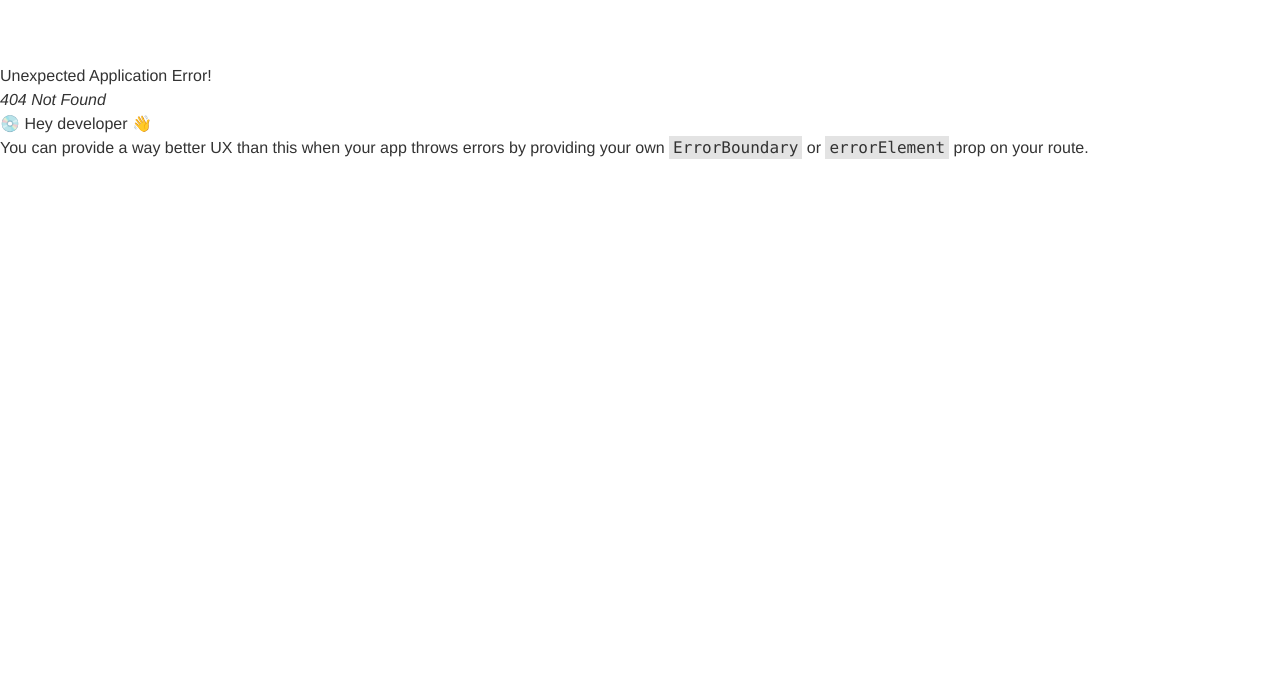
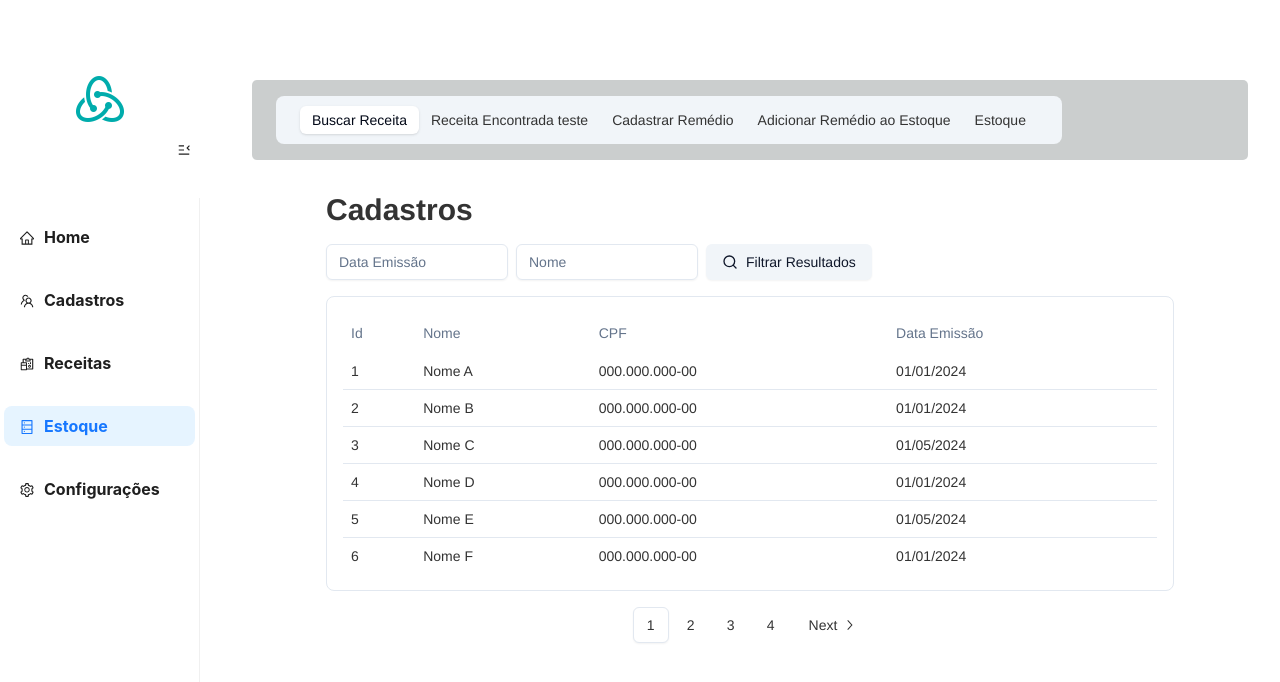
Before and after one commit to efarma-tcc/teste, a React (Vite) app: page /estoque in a window 1280 px wide. Before the commit this address had no page. Shown: the top 682 px of the page. Built offline with nearby package versions, Linux system fonts and the light colour scheme.

Commit message:
Começando tela Estoque

```diff
--- a/src/Components/Menu-list/index.jsx
+++ b/src/Components/Menu-list/index.jsx
@@ -34,7 +34,7 @@ export default function MenuList() {
         <Link to="/receitas">Receitas</Link>
       </MenuItem>
       <MenuItem key="estoque" icon={<DatabaseOutlined />}>
-        Estoque
+      <Link to="/estoque">Estoque</Link>
       </MenuItem>
       <MenuItem key="configuracoes" icon={<SettingOutlined />}>
         Configurações
--- /dev/null
+++ b/src/Components/VerificacaoItensReceitaEstoque/index.jsx
@@ -0,0 +1,7 @@
+export default function VerificacaoItensReceitaEstoque(){
+    return (
+        <div>
+            <h1>VERIFICAÇÃO</h1>
+        </div>
+    )
+}
--- /dev/null
+++ b/src/Components/data/lista-itens-receita-estoque.jsx
@@ -0,0 +1,12 @@
+export async function getItensReceitaEstoque(){
+
+    let cadastros = [
+        {id: '1', name: 'Medicamento A', dosagem: '5ml' ,qtd:'5' },
+        {id: '2', name: 'Medicamento B', dosagem: '10g', qtd:'2' },
+        {id: '3', name: 'Medicamento C', dosagem: 'x', qtd:'1' },
+        {id: '4', name: 'Medicamento D', dosagem: 'y', qtd:'0' },
+        {id: '5', name: 'Medicamento E', dosagem: 'z', qtd:'0' },
+    ]
+
+    return cadastros
+}
--- /dev/null
+++ b/src/Components/tables/Table-receitas-estoque/FiltrosReceitaEstoque.jsx
@@ -0,0 +1,18 @@
+import { Button } from "../../ui/button";
+import { Input } from "../../ui/input";
+import { Search } from "lucide-react";
+
+
+export default function FiltrosReceitaEstoque() {
+
+    return(
+        <form className="flex items-center gap-2">
+            <Input placeholder="CPF" id="id"/>
+            <Input placeholder="Nome" id="name"/>
+            <Button type="submit" variant="secondary" >
+              <Search className="w-4 h-4 mr-2"/>
+              Filtrar Resultados
+            </Button>
+        </form>
+    )
+}
--- /dev/null
+++ b/src/Components/tables/Table-receitas-estoque/TableReceitaEstoque.jsx
@@ -0,0 +1,69 @@
+import { Table, TableBody, TableCell, TableHead, TableHeader, TableRow } from "../../ui/table";
+
+import { useState, useEffect } from "react";
+import { getItensReceitaEstoque } from "@/Components/data/lista-itens-receita-estoque";
+import FiltrosReceitaEstoque from "./FiltrosReceitaEstoque";
+
+
+
+
+export default function TableReceitaEstoque(){
+
+  const [products, setProducts] = useState([]); // State for fetched products
+  const [isLoading, setIsLoading] = useState(false); // Loading state for feedback
+
+  useEffect(() => {
+    const fetchData = async () => {
+      setIsLoading(true);
+      try {
+        const fetchedProducts = await getItensReceitaEstoque();
+        setProducts(fetchedProducts);
+      } catch (error) {
+        console.error("Error fetching products:", error);
+      } finally {
+        setIsLoading(false);
+      }
+    };
+
+    fetchData();
+  }, []); // Fetch data on component mount
+
+
+    return(
+        <div className="p-6 max-w-4xl mx-auto space-y-4">
+
+            <div className="border rounded-lg p-4">
+                <Table>
+                  <TableHeader>
+                      <TableHead>Id</TableHead>
+                      <TableHead>Nome</TableHead>
+                      <TableHead>Dosagem</TableHead>
+                      <TableHead>Quantidade</TableHead>
+                      <TableHead></TableHead>
+                  </TableHeader>
+
+                  <TableBody>
+                      {isLoading ? (
+                      <TableRow key="loading">
+                          <TableCell colSpan={3}>Carregando pessoas cadastradas...</TableCell>
+                      </TableRow>
+                      ) : products.length > 0 ? (
+                        products.map((product, i) => (
+                          <TableRow key={product.id}>
+                              <TableCell>{product.id}</TableCell>
+                              <TableCell>{product.name}</TableCell>
+                              <TableCell>{product.dosagem}</TableCell>
+                              <TableCell>{product.qtd}</TableCell>
+                          </TableRow>
+                      ))
+                      ) : (
+                      <TableRow key="no-results">
+                          <TableCell colSpan={3}>Nenhuma pessoa encontrada.</TableCell>
+                      </TableRow>
+                      )}
+                  </TableBody>
+                </Table>
+            </div>
+        </div>
+    )
+}
--- a/src/Pages/Estoque.jsx
+++ b/src/Pages/Estoque.jsx
@@ -1,7 +1,46 @@
+import CadastroRemedioEstoque from "@/Components/CadastroRemedioEstoque/CadastroRemedioEstoque";
+import CadastroRemedio from "@/Components/CadastroRemedios/CadastroRemedio";
+import ModalPages from "@/Components/MoldalPages";
+import SidebarMenu from "@/Components/Sidebar";
+import TableReceitaEstoque from "@/Components/tables/Table-receitas-estoque/TableReceitaEstoque";
+import TableReceitas from "@/Components/tables/Table-receitas/TableReceitas";
+import { Button } from "@/Components/ui/button";
+import { Label } from "@/Components/ui/label";
+import { Tabs, TabsContent, TabsList, TabsTrigger } from "@/Components/ui/tabs";
+
 export default function Estoque(){
     return (
-        <>
-            <h1>ESOTQUE</h1>
-        </>
+        <div className="flex mx-auto space-y-4 w-full">
+            <SidebarMenu/>
+            <div className="block w-full">
+                    <Tabs defaultValue='buscarReceita' className='ml-5'>
+                        <ModalPages>
+                            <TabsList className='ml-6 p-6'>
+                                <TabsTrigger value="buscarReceita">Buscar Receita</TabsTrigger>
+                                <TabsTrigger value="receitaEncontrada">Receita Encontrada teste</TabsTrigger>
+                                <TabsTrigger value="addRemedio">Cadastrar Remédio</TabsTrigger>
+                                <TabsTrigger value="addRemedioEstoque">Adicionar Remédio ao Estoque</TabsTrigger>
+                                <TabsTrigger value="listaEstoque">Estoque</TabsTrigger>
+                            </TabsList>
+                        </ModalPages>
+                        <TabsContent value='buscarReceita'>
+                            <TableReceitas/>
+                        </TabsContent>
+                        <TabsContent value='receitaEncontrada'>
+                            <TableReceitaEstoque/>
+                            <h1>Receita Encontrada</h1>
+                        </TabsContent>
+                        <TabsContent value='addRemedio'>
+                            <CadastroRemedio />
+                        </TabsContent>
+                        <TabsContent value='addRemedioEstoque'>
+                            <CadastroRemedioEstoque />
+                        </TabsContent>
+                        <TabsContent value='listaEstoque'>
+                            <h1>Lista estoque</h1>
+                        </TabsContent>
+                    </Tabs>
+            </div>
+        </div>
     )
 }
--- a/src/Pages/routes.jsx
+++ b/src/Pages/routes.jsx
@@ -6,6 +6,7 @@ import Home from "./Home";
 import Login from "../Components/Login/Login";
 import Cadastros from "./Cadastros";
 import Receita from "./Receitas";
+import Estoque from "./Estoque";
 
 export const router = createBrowserRouter([
     {
@@ -24,4 +25,8 @@ export const router = createBrowserRouter([
         path: "/receitas",
         element : <Receita />
     },
+    {
+        path: "/estoque",
+        element : <Estoque/>
+    },
 ]);
```
